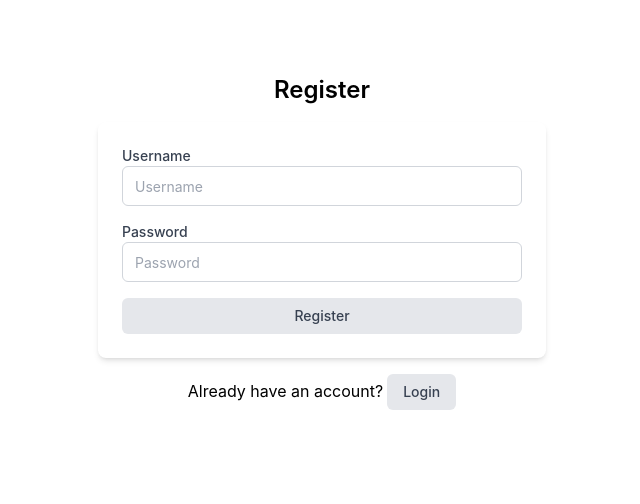
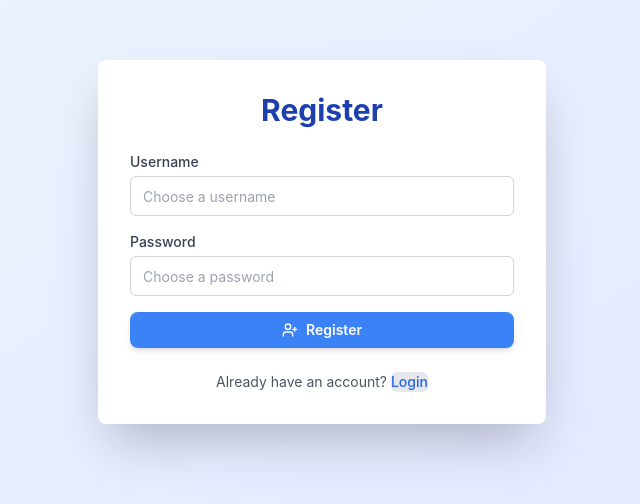
Before and after one commit to thevijayshankersharma/hardware-inventory-management, a React (Create React App) app in the folder Frontend/: page /register in a window 1280 px wide. Shown: the part 158-662 px from the top of the page, without its empty margins (318-958 px from the left). Built offline with nearby package versions, Linux system fonts and the light colour scheme; no server answers.

Commit message:
Update UI of Login and Register page

```diff
--- a/Frontend/src/App.js
+++ b/Frontend/src/App.js
@@ -5,6 +5,7 @@ import Login from './components/Login';
 import Register from './components/Register';
 import HardwareList from './components/HardwareList';
 import BarcodeScanner from './components/BarcodeScanner';
+import { ToastProvider } from './components/ui/use-toast';
 
 function App() {
   const [isLoggedIn, setIsLoggedIn] = useState(false);
@@ -26,6 +27,7 @@ function App() {
   };
 
   return (
+    <ToastProvider>
       <Router>
         <div className="flex flex-col min-h-screen">
           <main className="flex-grow">
@@ -36,12 +38,13 @@ function App() {
               <Route path="/hardware" element={isLoggedIn ? (
                 <HardwareList onLogout={handleLogout} />
               ) : (
-              <Navigate to="/hardware" replace />
+                <Navigate to="/" replace />
               )} />
             </Routes>
           </main>
         </div>
       </Router>
+    </ToastProvider>
   );
 }
 
--- a/Frontend/src/components/Login.js
+++ b/Frontend/src/components/Login.js
@@ -1,15 +1,22 @@
-import React, { useState } from 'react';
-import { Button } from "../components/ui/button";
-import { Input } from "../components/ui/input";
-import { login } from '../services/api';
-import { Link, useNavigate } from 'react-router-dom'; // Import useNavigate
+"use client";
+
+import React, { useState } from "react";
+import { Button } from "./ui/button";
+import { Input } from "./ui/input";
+import { login } from "../services/api";
+import { Link, useNavigate } from "react-router-dom";
+import { motion } from "framer-motion";
+import { Loader2, LogIn } from "lucide-react";
+import { useToast } from "./ui/use-toast";
 
 export default function Login({ onLogin }) {
-  const [credentials, setCredentials] = useState({ username: '', password: '' });
+  const [credentials, setCredentials] = useState({
+    username: "",
+    password: "",
+  });
   const [loading, setLoading] = useState(false);
-  const [error, setError] = useState('');
-
-  const navigate = useNavigate(); // Initialize navigate
+  const navigate = useNavigate();
+  const { toast } = useToast();
 
   const handleChange = (e) => {
     setCredentials({ ...credentials, [e.target.name]: e.target.value });
@@ -18,61 +25,107 @@ export default function Login({ onLogin }) {
   const handleSubmit = async (e) => {
     e.preventDefault();
     setLoading(true);
-    setError('');
 
     try {
       const data = await login(credentials);
-      localStorage.setItem('token', data.token);
-      onLogin(); // Update the logged-in state
-      navigate('/hardware'); // Redirect to the hardware page
+      localStorage.setItem("token", data.token);
+      onLogin();
+      navigate("/hardware");
+      toast({
+        title: "Success",
+        description: "You have successfully logged in.",
+      });
     } catch (error) {
-      console.error('Login failed:', error);
-      setError('Login failed. Please check your credentials and try again.');
+      console.error("Login failed:", error);
+      toast({
+        title: "Error",
+        description:
+          "Login failed. Please check your credentials and try again.",
+        variant: "destructive",
+      });
     } finally {
       setLoading(false);
     }
   };
 
   return (
-    <div className="flex items-center justify-center min-h-screen bg-gray-100">
-      <form onSubmit={handleSubmit} className="bg-white p-6 rounded-md shadow-md space-y-4 w-96">
-        <h2 className="text-lg font-semibold text-center">Login</h2>
+    <motion.div
+      initial={{ opacity: 0, y: -20 }}
+      animate={{ opacity: 1, y: 0 }}
+      transition={{ duration: 0.5 }}
+      className="flex items-center justify-center min-h-screen bg-gradient-to-br from-blue-50 to-indigo-100"
+    >
+      <div className="w-full max-w-md">
+        <motion.div
+          initial={{ scale: 0.9 }}
+          animate={{ scale: 1 }}
+          transition={{ duration: 0.3 }}
+          className="bg-white p-8 rounded-lg shadow-2xl space-y-6"
+        >
+          <h2 className="text-3xl font-bold text-center text-blue-800 mb-6">
+            Login
+          </h2>
+          <form onSubmit={handleSubmit} className="space-y-4">
             <div>
-          <label htmlFor="username" className="block text-sm font-medium text-gray-700">Username</label>
+              <label
+                htmlFor="username"
+                className="block text-sm font-medium text-gray-700 mb-1"
+              >
+                Username
+              </label>
               <Input
                 id="username"
                 type="text"
                 name="username"
                 value={credentials.username}
                 onChange={handleChange}
-            placeholder="Username"
+                placeholder="Enter your username"
                 required
-            className="mt-1 block w-full border-gray-300 rounded-md shadow-sm focus:border-blue-500 focus:ring focus:ring-blue-500 focus:ring-opacity-50"
+                className="w-full"
               />
             </div>
             <div>
-          <label htmlFor="password" className="block text-sm font-medium text-gray-700">Password</label>
+              <label
+                htmlFor="password"
+                className="block text-sm font-medium text-gray-700 mb-1"
+              >
+                Password
+              </label>
               <Input
                 id="password"
                 type="password"
                 name="password"
                 value={credentials.password}
                 onChange={handleChange}
-            placeholder="Password"
+                placeholder="Enter your password"
                 required
-            className="mt-1 block w-full border-gray-300 rounded-md shadow-sm focus:border-blue-500 focus:ring focus:ring-blue-500 focus:ring-opacity-50"
+                className="w-full"
               />
             </div>
-        <Button type="submit" disabled={loading} className="w-full">
-          {loading ? 'Logging in...' : 'Login'}
+            <Button
+              type="submit"
+              disabled={loading}
+              className="w-full bg-blue-500 hover:bg-blue-600 text-white font-semibold rounded-lg shadow-md transition duration-200"
+            >
+              {loading ? (
+                <Loader2 className="mr-2 h-4 w-4 animate-spin" />
+              ) : (
+                <LogIn className="mr-2 h-4 w-4" />
+              )}
+              {loading ? "Logging in..." : "Login"}
             </Button>
-        {error && <p className="text-red-500 text-sm">{error}</p>}
-
-        {/* Link to registration page */}
-        <p className="text-sm text-center">
-          Don't have an account? <Link to="/register" className="text-blue-500 hover:underline">Register here</Link>
+          </form>
+          <p className="text-sm text-center text-gray-600">
+            Don't have an account?{" "}
+            <Link
+              to="/register"
+              className="text-blue-600 hover:underline font-medium"
+            >
+              Register here
+            </Link>
           </p>
-      </form>
+        </motion.div>
       </div>
+    </motion.div>
   );
 }
--- a/Frontend/src/components/Register.js
+++ b/Frontend/src/components/Register.js
@@ -1,14 +1,19 @@
-import React, { useState } from 'react';
-import { Button } from "../components/ui/button";
-import { Input } from "../components/ui/input";
-import { register } from '../services/api'; // Ensure this function is correctly defined
-import { useNavigate } from 'react-router-dom'; // Import useNavigate for navigation
+"use client";
+
+import React, { useState } from "react";
+import { Button } from "./ui/button";
+import { Input } from "./ui/input";
+import { register } from "../services/api";
+import { useNavigate } from "react-router-dom";
+import { motion } from "framer-motion";
+import { Loader2, UserPlus } from "lucide-react";
+import { useToast } from "./ui/use-toast";
 
 export default function Register() {
-  const [credentials, setCredentials] = useState({ username: '', password: '' });
+  const [credentials, setCredentials] = useState({ username: "", password: "" });
   const [loading, setLoading] = useState(false);
-  const [error, setError] = useState('');
-  const navigate = useNavigate(); // Initialize useNavigate for routing
+  const navigate = useNavigate();
+  const { toast } = useToast();
 
   const handleChange = (e) => {
     setCredentials({ ...credentials, [e.target.name]: e.target.value });
@@ -17,58 +22,93 @@ export default function Register() {
   const handleSubmit = async (e) => {
     e.preventDefault();
     setLoading(true);
-    setError('');
 
     try {
-      await register(credentials); // Call the register function
-      alert('Registration successful! You can now log in.');
-      navigate('/'); // Redirect to login page after successful registration
+      await register(credentials);
+      toast({
+        title: "Success",
+        description: "Registration successful! You can now log in.",
+      });
+      navigate("/");
     } catch (error) {
-      console.error('Registration failed:', error);
-      setError('Registration failed. Please try again.');
+      console.error("Registration failed:", error);
+      toast({
+        title: "Error",
+        description: "Registration failed. Please try again.",
+        variant: "destructive",
+      });
     } finally {
       setLoading(false);
     }
-  };
+  }
 
   return (
-    <div className="flex flex-col items-center justify-center min-h-screen p-4">
-      <h2 className="mb-4 text-2xl font-semibold">Register</h2>
-      <form onSubmit={handleSubmit} className="w-full max-w-md space-y-4 bg-white p-6 rounded-lg shadow-md">
+    <motion.div
+      initial={{ opacity: 0, y: -20 }}
+      animate={{ opacity: 1, y: 0 }}
+      transition={{ duration: 0.5 }}
+      className="flex items-center justify-center min-h-screen bg-gradient-to-br from-blue-50 to-indigo-100 p-4"
+    >
+      <div className="w-full max-w-md">
+        <motion.div
+          initial={{ scale: 0.9 }}
+          animate={{ scale: 1 }}
+          transition={{ duration: 0.3 }}
+          className="bg-white p-8 rounded-lg shadow-2xl space-y-6"
+        >
+          <h2 className="text-3xl font-bold text-center text-blue-800 mb-6">Register</h2>
+          <form onSubmit={handleSubmit} className="space-y-4">
             <div>
-          <label htmlFor="username" className="block text-sm font-medium text-gray-700">Username</label>
+              <label htmlFor="username" className="block text-sm font-medium text-gray-700 mb-1">Username</label>
               <Input
                 id="username"
                 type="text"
                 name="username"
                 value={credentials.username}
                 onChange={handleChange}
-            placeholder="Username"
+                placeholder="Choose a username"
                 required
+                className="w-full"
               />
             </div>
             <div>
-          <label htmlFor="password" className="block text-sm font-medium text-gray-700">Password</label>
+              <label htmlFor="password" className="block text-sm font-medium text-gray-700 mb-1">Password</label>
               <Input
                 id="password"
                 type="password"
                 name="password"
                 value={credentials.password}
                 onChange={handleChange}
-            placeholder="Password"
+                placeholder="Choose a password"
                 required
+                className="w-full"
               />
             </div>
-        <Button type="submit" disabled={loading} className="w-full">
-          {loading ? 'Registering...' : 'Register'}
+            <Button
+              type="submit"
+              disabled={loading}
+              className="w-full bg-blue-500 hover:bg-blue-600 text-white font-semibold rounded-lg shadow-md transition duration-200"
+            >
+              {loading ? (
+                <Loader2 className="mr-2 h-4 w-4 animate-spin" />
+              ) : (
+                <UserPlus className="mr-2 h-4 w-4" />
+              )}
+              {loading ? "Registering..." : "Register"}
             </Button>
-        {error && <p className="text-red-500">{error}</p>}
           </form>
-      <div className="mt-4">
-        <p>Already have an account?
-          <Button onClick={() => navigate('/login')} className="ml-1">Login</Button>
+          <p className="text-sm text-center text-gray-600">
+            Already have an account?{" "}
+            <Button
+              onClick={() => navigate('/login')}
+              variant="link"
+              className="p-0 h-auto font-medium text-blue-600 hover:underline"
+            >
+              Login
+            </Button>
           </p>
+        </motion.div>
       </div>
-    </div>
+    </motion.div>
   );
 }
--- /dev/null
+++ b/Frontend/src/components/ui/use-toast.js
@@ -0,0 +1,54 @@
+import React, { createContext, useContext, useState, useCallback } from 'react';
+import { v4 as uuidv4 } from 'uuid';
+
+// Create a Toast Context
+const ToastContext = createContext();
+
+// Toast Provider
+export const ToastProvider = ({ children }) => {
+  const [toasts, setToasts] = useState([]);
+
+  const addToast = useCallback((toast) => {
+    setToasts((prev) => [...prev, { id: uuidv4(), ...toast }]);
+  }, []);
+
+  const removeToast = useCallback((id) => {
+    setToasts((prev) => prev.filter((toast) => toast.id !== id));
+  }, []);
+
+  return (
+    <ToastContext.Provider value={{ addToast }}>
+      {children}
+      <ToastContainer toasts={toasts} removeToast={removeToast} />
+    </ToastContext.Provider>
+  );
+};
+
+// Toast Component
+const ToastContainer = ({ toasts, removeToast }) => {
+  return (
+    <div className="fixed bottom-0 right-0 p-4 space-y-2">
+      {toasts.map((toast) => (
+        <div
+          key={toast.id}
+          className={`bg-${toast.variant || 'gray'}-500 text-white p-3 rounded-lg shadow-md`}
+          onClick={() => removeToast(toast.id)}
+        >
+          <h4 className="font-bold">{toast.title}</h4>
+          <p>{toast.description}</p>
+        </div>
+      ))}
+    </div>
+  );
+};
+
+// Custom hook for using toasts
+export const useToast = () => {
+  const { addToast } = useContext(ToastContext);
+
+  const toast = ({ title, description, variant }) => {
+    addToast({ title, description, variant });
+  };
+
+  return { toast };
+};
```
Lines whose indentation alone changed are shown as unchanged.
